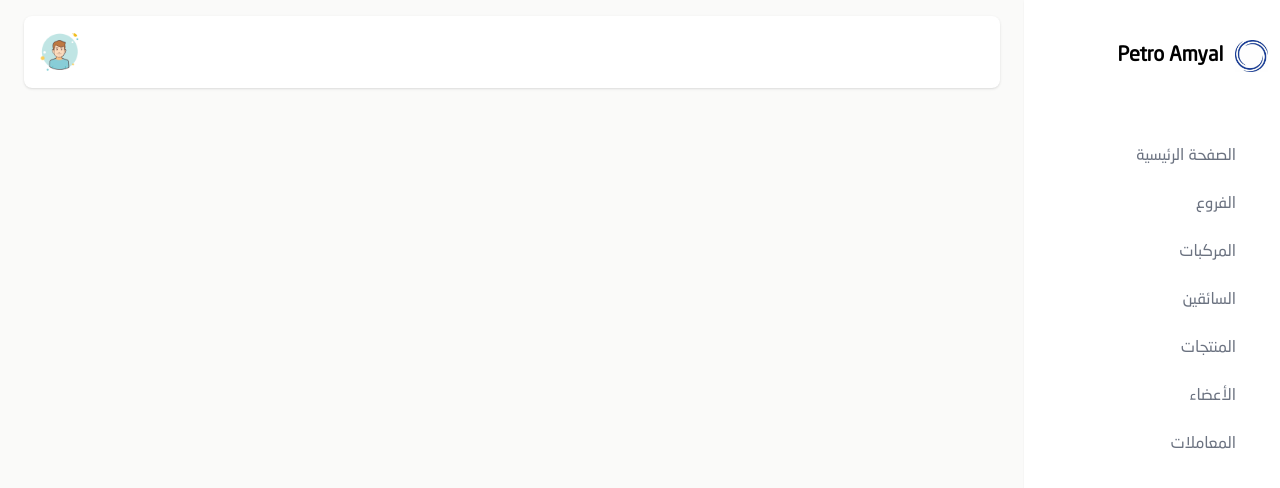
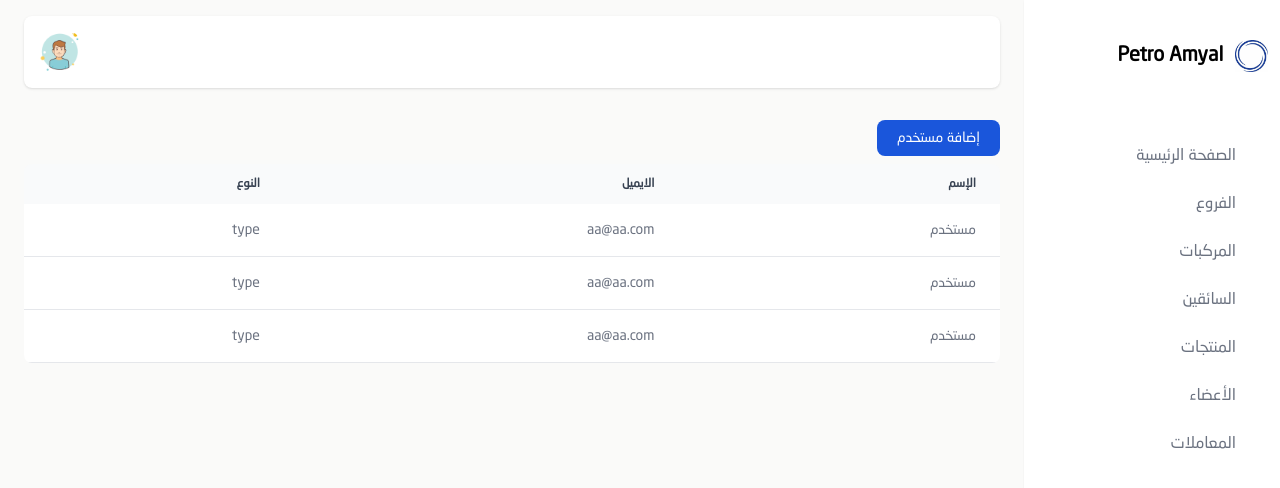
Before and after one commit to Ahmed-Alkhatim/vue-mvvm-pattern, a Vue app: page /users in a window 1280 px wide. Shown: the top 488 px of the page. Built offline with nearby package versions, Linux system fonts and the light colour scheme; some icons are missing; the HTML template or start-up script is replaced by a standard one.

Commit message:
Adduser, users store, table

```diff
--- a/src/router/index.js
+++ b/src/router/index.js
@@ -7,6 +7,8 @@ import Drivers from "@/views/drivers/index.vue"
 import Vehicles from "@/views/vehicles/index.vue"
 import Branches from "@/views/branches/index.vue"
 import Product from "@/views/products/index.vue"
+import Users from "@/views/users/index.vue"
+
 const router = createRouter({
   history: createWebHistory(import.meta.env.BASE_URL),
   routes: [
@@ -43,7 +45,7 @@ const router = createRouter({
     {
       path: '/users',
       name: 'users',
-      component: ''
+      component: Users
     },
     {
       path: '/branches',
--- a/src/stores/index.js
+++ b/src/stores/index.js
@@ -2,5 +2,5 @@ import { useDriversStore } from "./drivers"
 import { useVehiclesStore } from "./vehicles"
 import { useBranchesStore } from "./branches"
 import { useProductsStore } from "./products"
-
-export { useDriversStore, useVehiclesStore, useBranchesStore, useProductsStore }
+import { useUsersStore } from "./users"
+export { useDriversStore, useVehiclesStore, useBranchesStore, useProductsStore, useUsersStore }
--- a/src/stores/users.js
+++ b/src/stores/users.js
@@ -3,7 +3,9 @@ import { ref } from "vue";
 
 export const useUsersStore = defineStore("users", () => {
     const users = ref([
-        {}
+        { "id" : "", "userable_type" : "",  "type" : "type", "userable_id" : "", "name" : "مستخدم", "email" : "aa@aa.com", "email_verified_at" : "", "password" : "", "two_factor_secret" : "", "two_factor_recovery_codes" : "", "remember_token" : "", "created_at" : "", "updated_at" : "" },
+        { "id" : "", "userable_type" : "",  "type" : "type", "userable_id" : "", "name" : "مستخدم", "email" : "aa@aa.com", "email_verified_at" : "", "password" : "", "two_factor_secret" : "", "two_factor_recovery_codes" : "", "remember_token" : "", "created_at" : "", "updated_at" : "" },
+        { "id" : "", "userable_type" : "",  "type" : "type", "userable_id" : "", "name" : "مستخدم", "email" : "aa@aa.com", "email_verified_at" : "", "password" : "", "two_factor_secret" : "", "two_factor_recovery_codes" : "", "remember_token" : "", "created_at" : "", "updated_at" : "" }
     ])
 
     const setUsers = (data) => {
--- a/src/views/users/AddUser.vue
+++ b/src/views/users/AddUser.vue
@@ -1,23 +1,37 @@
 <template>
-    <div>
-        <VTableRow :heads = '["", "", "", ""]'>
-            <VTableRow v-for="a in []">
-                <TextInput v-model="userData" label="" :error="error"/>
-            </VTableRow>
-        </VTableRow>
-    </div>
+   <Dialog v-model="isDialogVisible">
+        <template #activator>
+            <Btn size="small" color="primary">إضافة مستخدم</Btn>
+        </template>
+        <Card  class="space-y-5 w-[600px]" title = "إضافة مستخدم">
+            <TextInput v-model="userData.name" label="الإسم" :error="errors.name"/>
+            <TextInput v-model="userData.userable_type" label="النوع" :error="errors.userable_type"/>
+            <TextInput v-model="userData.email" label="الايميل" :error="errors.email"/>
+            <div class = "flex justify-end">
+                <div class = "mt-4">
+                    <Btn size = "small" color = "primary">إضافة</Btn>
+                    <Btn @click = "isDialogVisible = false" size = "small" color = "secondary">إلغاء</Btn>
+                </div>
+            </div>
+        </Card>
+    </Dialog>
 </template>
 
 <script setup>
-import { reactive } from 'vue';
-import { TextInput, VTableRow, VTableRow } from '@/components';
+import { reactive, ref } from 'vue';
+import { TextInput, Btn, Card, Dialog} from '@/components';
 
+const isDialogVisible = ref(false)
 const userData = reactive({
-
+    name : "",
+    email : "",
+    userable_type : "",
 })
 
 const errors = reactive({
-
+    name : "",
+    email : "",
+    userable_type : "",
 })
 
 
--- a/src/views/users/index.vue
+++ b/src/views/users/index.vue
@@ -1,10 +1,27 @@
 <template>
     <div>
+        <div>
+            <AddUser />
+        </div>
 
+    <div>
+        <VTable :heads = '["الإسم " , "الايميل", "النوع"]'>
+            <VTableRow v-for="user in userStore.users">
+                <td>{{ user.name }}</td>
+                <td>{{ user.email }}</td>
+                <td>{{ user.type }}</td>
+            </VTableRow>
+        </VTable>
+    </div>
     </div>
 </template>
 
 <script setup>
+import { VTable, VTableRow} from "@/components"
+import { useUsersStore } from "@/stores"
+import AddUser from "./AddUser.vue"
+const userStore = useUsersStore()
+
 
 </script>
 
--- a/src/views/vehicles/AddVehicle.vue
+++ b/src/views/vehicles/AddVehicle.vue
@@ -12,11 +12,11 @@
                 <TextInput v-model="vehicleData.fuel_type" label = "نوع الوقود"  :error = "errors.fuel_type"/>
             <TextInput v-model="vehicleData.plate_number" label = "Plate number"  :error = "errors.plate_number"/>
             <div class = "flex justify-end">
-                    <div class = "mt-4">
-                        <Btn size = "small" color = "primary">إضافة</Btn>
-                        <Btn @click = "isDialogVisible = false" size = "small" color = "secondary">إلغاء</Btn>
-                    </div>
+                <div class = "mt-4">
+                    <Btn size = "small" color = "primary">إضافة</Btn>
+                    <Btn @click = "isDialogVisible = false" size = "small" color = "secondary">إلغاء</Btn>
                 </div>
+            </div>
         </Card>
     </Dialog>
 </template>
```
